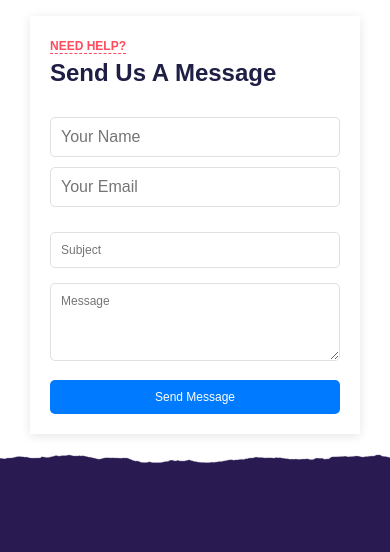
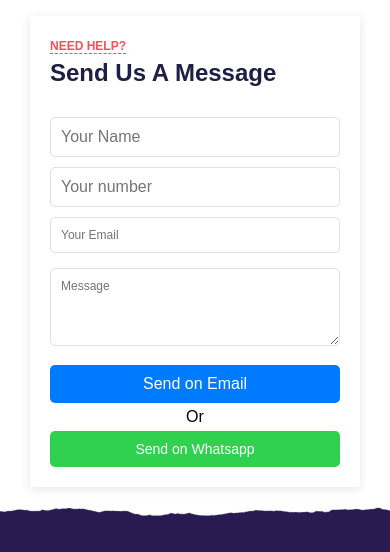
Before and after one commit to Sufiyan055/Tutorial-Website, a plain HTML site: page contact.html in a window 390 px wide. Shown: the part 990-1542 px from the top of the page. Drawn offline with Linux system fonts and the light colour scheme.

Commit message:
contact page style and some more feastures added

```diff
--- a/contact.html
+++ b/contact.html
@@ -48,10 +48,10 @@
     <section class="NavbarSection">
       <nav class="mainNavbar" id="mainNavbar">
         <i class="fa-solid fa-bars toggleBar" id="toggleBar"></i>
-        <div class="Logohead">
+        <a href="index.html" class="Logohead">
           <img src="images/Logo.png" alt="logo" />
           <h1>Education</h1>
-        </div>
+        </a>
         <ul class="ulList">
           <li><a href="index.html">Home</a></li>
           <li><a href="gallery.html">Gallery</a></li>
@@ -109,23 +109,41 @@
         <h1>Send Us A Message</h1>
         <form action="https://formspree.io/f/mqkvqkjn" method="POST">
           <div class="form-group">
-            <input type="text" name="name" placeholder="Your Name" required />
             <input
-              type="email"
-              name="email"
-              placeholder="Your Email"
+              type="text"
+              name="name"
+              id="name"
+              placeholder="Your Name"
+              required
+            />
+            <input
+              type="number"
+              name="number"
+              id="phone"
+              placeholder="Your number"
               required
             />
           </div>
-          <input type="text" name="subject" placeholder="Subject" required />
+          <input
+            type="email"
+            name="email"
+            id="email"
+            placeholder="Your Email"
+            required
+          />
           <textarea
             name="message"
+            id="message"
             placeholder="Message"
             rows="4"
             cols="50"
             required
           ></textarea>
-          <button type="submit">Send Message</button>
+          <button type="submit" class="btnEmail">Send on Email</button>
+          <span class="OrWord"> Or </span>
+          <span class="btnWhatSapp" onclick="sendtoWhatsapp()">
+            Send on Whatsapp
+          </span>
         </form>
       </div>
     </section>
@@ -134,10 +152,10 @@
 
     <footer class="footerSection">
       <div class="bgDesignfooterSection"></div>
-      <div class="logoFooter">
+      <a href="index.html" class="logoFooter">
         <img src="images/Logo.png" alt="logo" />
         <h1>Education</h1>
-      </div>
+      </a>
       <!--  -->
       <div class="linksAddressFooter">
         <div class="GetinTouchFooter">
--- a/css/contact.scss
+++ b/css/contact.scss
@@ -174,7 +174,6 @@
       .form-group {
         display: flex;
         justify-content: space-between;
-        margin-bottom: 15px;
 
         input {
           width: 48%;
@@ -195,7 +194,8 @@
         font-size: 16px;
       }
 
-      button {
+      .btnEmail,
+      .btnWhatSapp {
         padding: 10px 20px;
         background-color: #007bff;
         color: #fff;
@@ -205,8 +205,14 @@
         font-size: 16px;
         transition: background-color 0.3s ease;
 
+        &.btnEmail:hover {
+          background-color: #0056b3;
+        }
+      }
+      .btnWhatSapp {
+        background-color: #30d14e;
         &:hover {
-          background-color: #0056b3;
+          background-color: #218f35;
         }
       }
     }
@@ -231,6 +237,14 @@
         button {
           width: 100%;
           font-size: 14px;
+        }
+        .btnWhatSapp {
+          @include flexcontent();
+          font-size: 14px;
+        }
+        .OrWord {
+          @include flexcontent();
+          padding: 5px;
         }
       }
 
--- a/css/style.scss
+++ b/css/style.scss
@@ -518,6 +518,7 @@ $TextColor: #f14d5d;
     flex-wrap: wrap;
     gap: 15px;
     margin-bottom: 15px;
+    color: #fff;
     img {
       width: 5em;
       box-shadow: 1px 1px 4px #21242b;
--- a/script/app.js
+++ b/script/app.js
@@ -25,6 +25,29 @@ const goToTop = () => {
 toggleBar.addEventListener("click", () => {
   mainNavbar.classList.toggle("openCloseNav");
 });
+
+function sendtoWhatsapp() {
+  let name = document.getElementById("name").value;
+  let phone = document.getElementById("phone").value;
+  let email = document.getElementById("email").value;
+  let message = document.getElementById("message").value;
+
+  let url =
+    "https://wa.me/917304888579?text=" +
+    "Name: " +
+    name +
+    "%0a" +
+    "Phone: " +
+    phone +
+    "%0a" +
+    "email: " +
+    email +
+    "%0a" +
+    "message: " +
+    message;
+
+  window.open(url, "_blank").focus();
+}
 
 // Counting Animation
 document.addEventListener("DOMContentLoaded", function () {
```
Also changed, not shown: courses.html (+4 -4 lines), gallery.html (+4 -4 lines), index.html (+4 -4 lines), css/contact.css, css/style.css, 2 other files.
